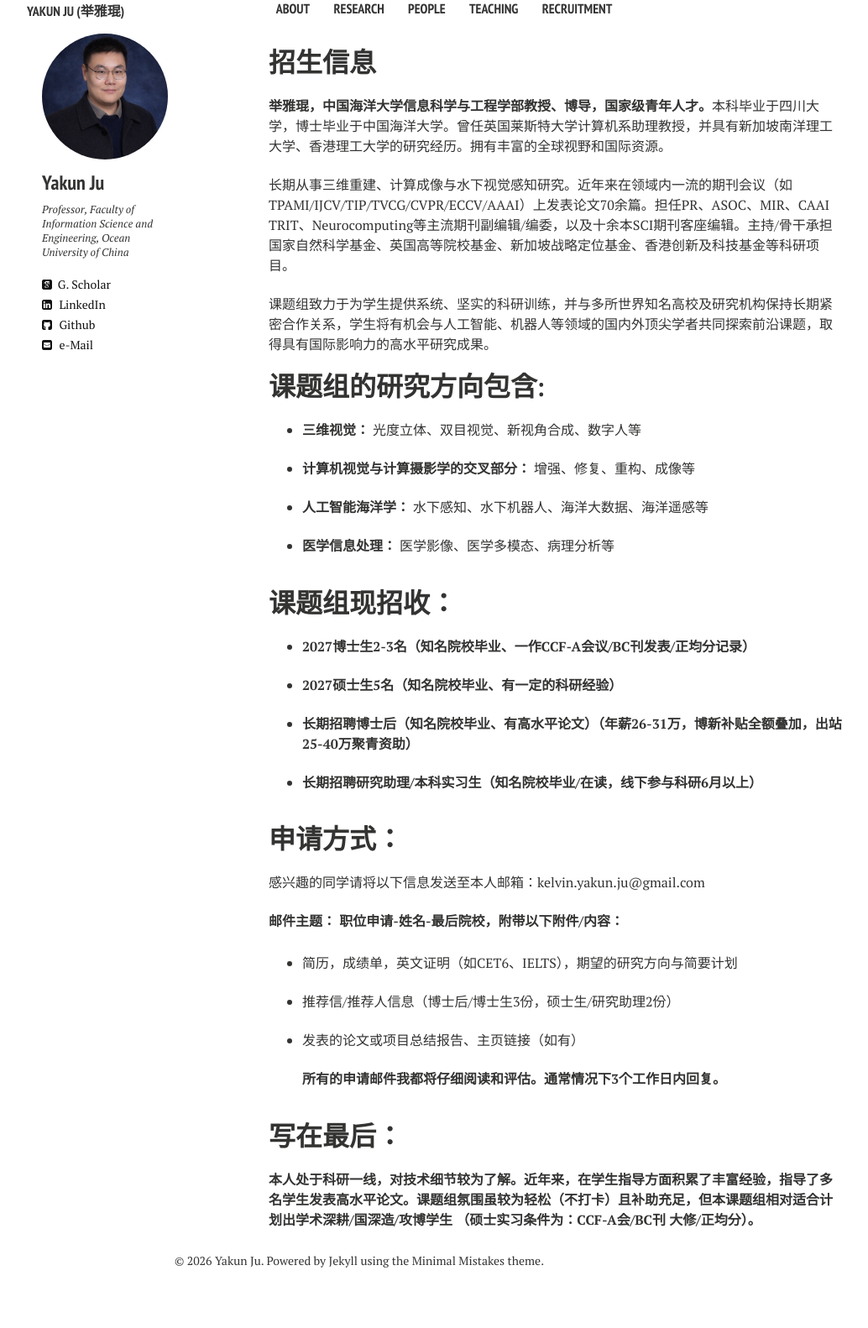
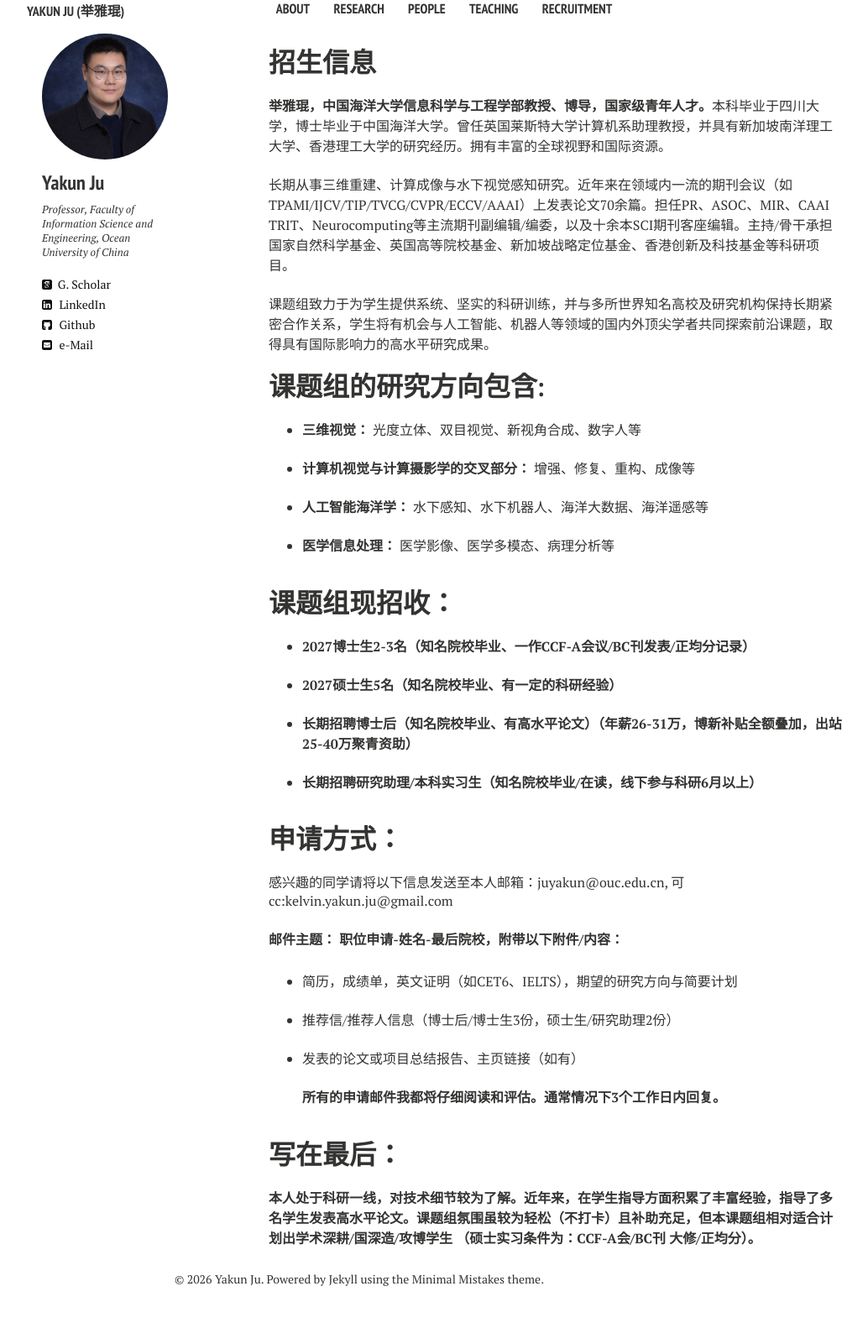
Before and after one commit to juyakun/juyakun.github.io, a Jekyll site: the page built from recruitment.md, in a window 1280 px wide. Shown: the whole page at 84% size, without its empty margins (112-1146 px from the left). Built offline with Jekyll 4.4.1, drawn with Linux system fonts in a browser that asks for light colours; nearby versions of some CDN libraries; before the commit the page ends 1560 px from its top, so only the background shows below that.

Commit message:
Update recruitment.md

```diff
--- a/recruitment.md
+++ b/recruitment.md
@@ -47,7 +47,7 @@ comments: false
 
 # 申请方式：
 
-感兴趣的同学请将以下信息发送至本人邮箱：kelvin.yakun.ju@gmail.com
+感兴趣的同学请将以下信息发送至本人邮箱：juyakun@ouc.edu.cn, 可cc:kelvin.yakun.ju@gmail.com
 <br>
 <br>
 **邮件主题： 职位申请-姓名-最后院校，附带以下附件/内容：**
```
